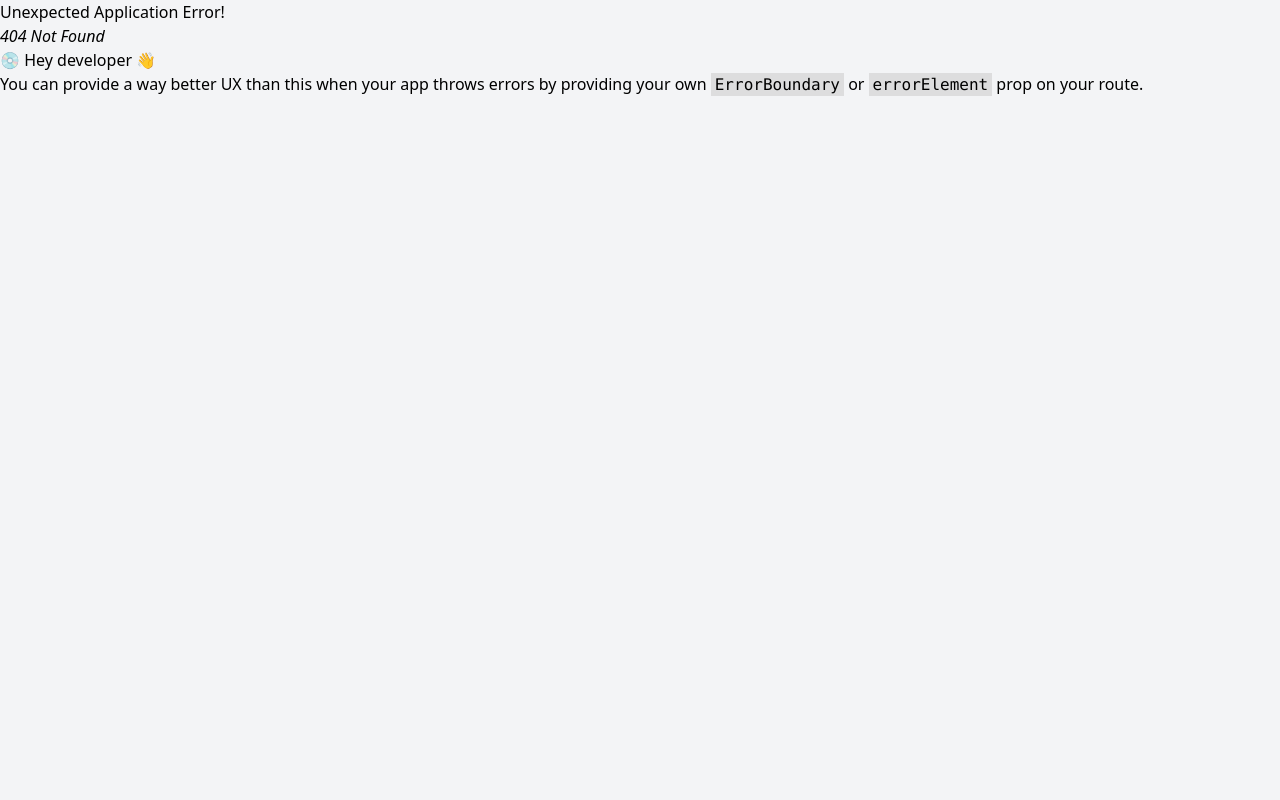
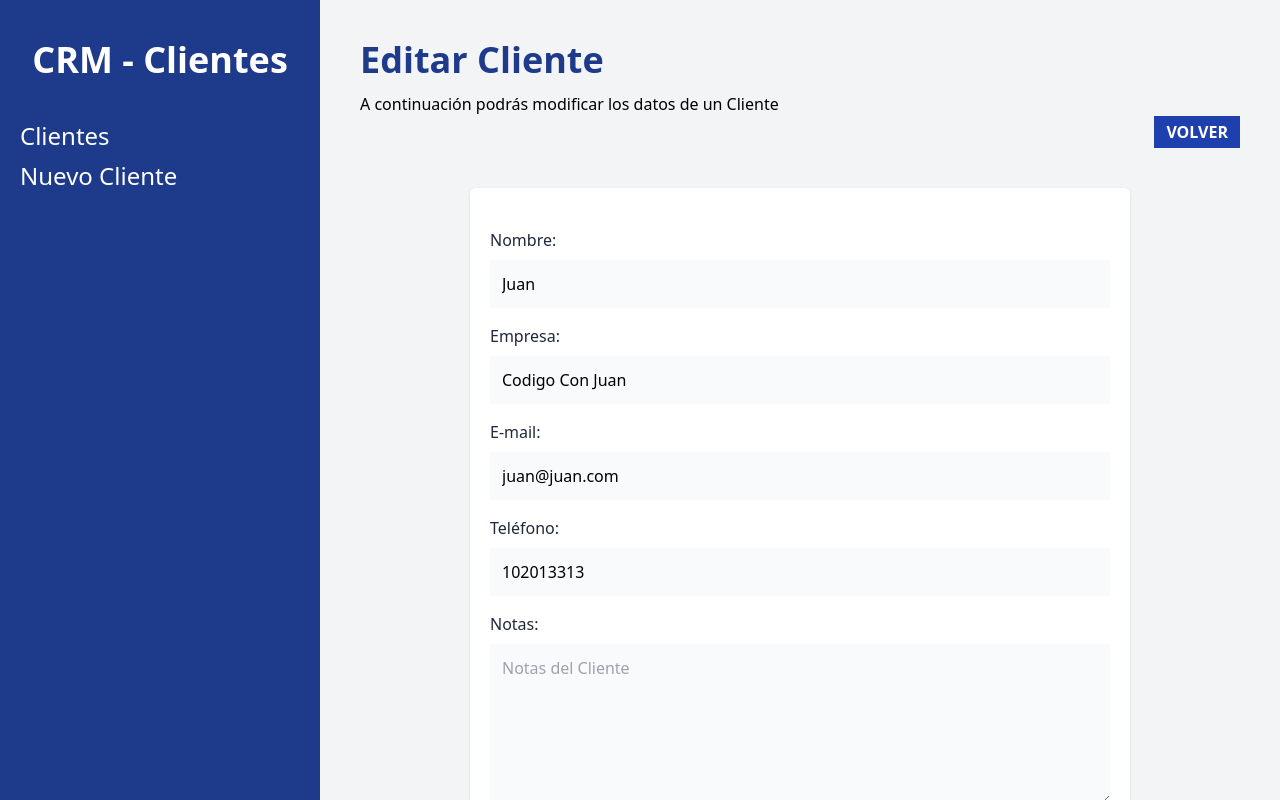
Before and after one commit to francSCh/crm-clientes-react, a React (Vite) app: page /clientes/1/editar in a window 1280 px wide. Before the commit this address had no page. Built offline with nearby package versions, Linux system fonts and the light colour scheme; data requests are answered from the project's data file.

Commit message:
Se muestra la informaciónde un cliente al editar

```diff
--- a/db.json
+++ b/db.json
@@ -1,5 +1,5 @@
 {
-    "clientes" : [
+  "clientes": [
     {
       "id": 1,
       "nombre": "Juan",
@@ -34,6 +34,14 @@
       "telefono": 1398198938,
       "email": "pedro@juan.com",
       "empresa": "Codigo Con Juan"
+    },
+    {
+      "nombre": "Francisco",
+      "empresa": "Empresa genérica 1",
+      "email": "franc@gmail.com.mx",
+      "telefono": "292929393",
+      "notas": "El Cliente desea un ecommerce",
+      "id": 6
     }
   ]
 }
--- a/src/components/Cliente.jsx
+++ b/src/components/Cliente.jsx
@@ -1,4 +1,7 @@
+import { useNavigate } from 'react-router-dom'
+
 function Cliente({cliente}) {
+    const navigate = useNavigate();
     const { nombre, empresa, email, telefono, id } = cliente;
 
     return (
@@ -14,7 +17,7 @@ function Cliente({cliente}) {
             </td>
 
             <td className="p-6 flex gap-3">
-                <button type="button" className="text-blue-600 hover:text-blue-700 uppercase font-bold text-xs">
+                <button type="button" className="text-blue-600 hover:text-blue-700 uppercase font-bold text-xs" onClick={() => navigate(`/clientes/${id}/editar`)}>
                     Editar
                 </button>
                 <button type="button" className="text-red-600 hover:text-blue-700 uppercase font-bold text-xs">
--- a/src/components/ErrorPage.jsx
+++ b/src/components/ErrorPage.jsx
@@ -8,7 +8,7 @@ export default function ErrorPage() {
             <h1 className='text-center text-6xl font-extrabold mt-20 text-blue-900'>CRM Clientes</h1>
 
             <p className='text-center'>Hubo un Error</p>
-            <p className='text-center'>{error.message}</p>
+            <p className='text-center'>{error.statusText || error.message}</p>
         </div>
     );
 }
--- a/src/components/Formulario.jsx
+++ b/src/components/Formulario.jsx
@@ -12,6 +12,7 @@ const Formulario = ({cliente}) => {
                     className="mt-2 block w-full p-3 bg-gray-50"
                     placeholder="Nombre del Cliente"
                     name="nombre"
+                    defaultValue={cliente?.nombre} //El defaultValue no espera el onChange
                 />
             </div>
             <div className="mb-4">
@@ -25,6 +26,7 @@ const Formulario = ({cliente}) => {
                     className="mt-2 block w-full p-3 bg-gray-50"
                     placeholder="Empresa del Cliente"
                     name="empresa"
+                    defaultValue={cliente?.empresa}
                 />
             </div>
 
@@ -39,6 +41,7 @@ const Formulario = ({cliente}) => {
                     className="mt-2 block w-full p-3 bg-gray-50"
                     placeholder="Email del Cliente"
                     name="email"
+                    defaultValue={cliente?.email}
                 />
             </div>
 
@@ -53,6 +56,7 @@ const Formulario = ({cliente}) => {
                     className="mt-2 block w-full p-3 bg-gray-50"
                     placeholder="Teléfono del Cliente"
                     name="telefono"
+                    defaultValue={cliente?.telefono}
                 />
             </div>
 
@@ -68,6 +72,7 @@ const Formulario = ({cliente}) => {
                     className="mt-2 block w-full p-3 bg-gray-50 h-40 align-self"
                     placeholder="Notas del Cliente"
                     name="notas"
+                    defaultValue={cliente?.notas}
                 />
             </div>
         </>
--- /dev/null
+++ b/src/data/clientes.js
@@ -0,0 +1,29 @@
+export async function obtenerClientes() {
+    const respuesta = await fetch(import.meta.env.VITE_API_URL);
+    const resultado = await respuesta.json();
+
+    return resultado;
+}
+
+export async function obtenerCliente(id) {
+    const respuesta = await fetch(`${import.meta.env.VITE_API_URL}/${id}`);
+    const resultado = await respuesta.json();
+
+    return resultado;
+}
+
+export async function agregarCliente(datos) {
+    try {
+        const respuesta = await fetch(import.meta.env.VITE_API_URL, {
+            method: 'POST',
+            body: JSON.stringify(datos),
+            headers: {
+                'Content-Type': 'application/json'
+            }
+        });
+
+        await respuesta.json();
+    } catch (error) {
+        console.log(error);
+    }
+}
--- a/src/data/clientes.jsx
+++ /dev/null
@@ -1,6 +0,0 @@
-export async function obtenerClientes() {
-    const respuesta = await fetch(import.meta.env.VITE_API_URL);
-    const resultado = await respuesta.json();
-
-    return resultado;
-}
--- a/src/main.jsx
+++ b/src/main.jsx
@@ -6,6 +6,7 @@ import Layout from './components/Layout'
 import NuevoCliente, { action as nuevoClienteAction } from './pages/NuevoCliente'
 import Index, { loader as clientesLoader } from './pages/Index'
 import ErrorPage from './components/ErrorPage'
+import EditarCliente, { loader as editarClienteLoader } from './pages/EditarCliente'
 
 const router = createBrowserRouter([
   {
@@ -22,7 +23,14 @@ const router = createBrowserRouter([
       {
         path: '/clientes/nuevo',
         element: <NuevoCliente />,
-        action: nuevoClienteAction
+        action: nuevoClienteAction,
+        errorElement: <ErrorPage />
+      },
+      {
+        path: '/clientes/:clienteId/editar',
+        element: <EditarCliente />,
+        loader: editarClienteLoader,
+        errorElement: <ErrorPage />
       }
     ]
   },
--- /dev/null
+++ b/src/pages/EditarCliente.jsx
@@ -0,0 +1,48 @@
+import { Form, useNavigate, useLoaderData } from 'react-router-dom'
+import Formulario from '../components/Formulario';
+import { obtenerCliente } from '../data/clientes'
+
+export async function loader({params}) {
+   const cliente = await obtenerCliente(params.clienteId);
+
+   if(Object.values(cliente).length === 0) {
+    throw new Response('', {
+        status: 404,
+        statusText: 'No hay resultados'
+    });
+   }
+
+   return cliente;
+}
+
+function EditarCliente() {
+    const navigate = useNavigate();
+    const cliente = useLoaderData();
+
+  return (
+    <>
+        <h1 className='font-black text-4xl text-blue-900'>Editar Cliente</h1>
+        <p className='mt-3'>A continuación podrás modificar los datos de un Cliente</p>
+
+        <div className='flex justify-end'>
+            <button className='bg-blue-800 text-white px-3 py-1 font-bold uppercase' onClick={() => navigate(-1)}>
+                Volver
+            </button>
+        </div>
+
+        <div className='bg-white shadow rounded-md md:w-3/4 mx-auto px-5 py-10 mt-10'>
+
+            {/*errores?.length && errores.map((error, i) => <Error key={i}>{error}</Error>)*/}
+
+            <Form method='POST' noValidate>
+                <Formulario
+                    cliente={cliente}/>
+
+                <input type="submit" className='mt-5 w-full bg-blue-800 p-3 uppercase font-bold text-white text-lg' value='Registrar Cliente'/>
+            </Form>
+        </div>
+        </>
+  )
+}
+
+export default EditarCliente
--- a/src/pages/NuevoCliente.jsx
+++ b/src/pages/NuevoCliente.jsx
@@ -1,6 +1,7 @@
-import { useNavigate, Form, useActionData } from 'react-router-dom'
+import { useNavigate, Form, useActionData, redirect } from 'react-router-dom'
 import Error from '../components/Error';
 import Formulario from '../components/Formulario';
+import { agregarCliente } from '../data/clientes'
 
 export async function action({request}) {
     const formData = await request.formData();
@@ -24,7 +25,10 @@ export async function action({request}) {
         return errores;
     }
 
+    await agregarCliente(datos);
 
+    //Es recomendable redirect para actions y loaders
+    return redirect('/');
 }
 
 function NuevoCliente() {
```
Lines whose indentation alone changed are shown as unchanged.
